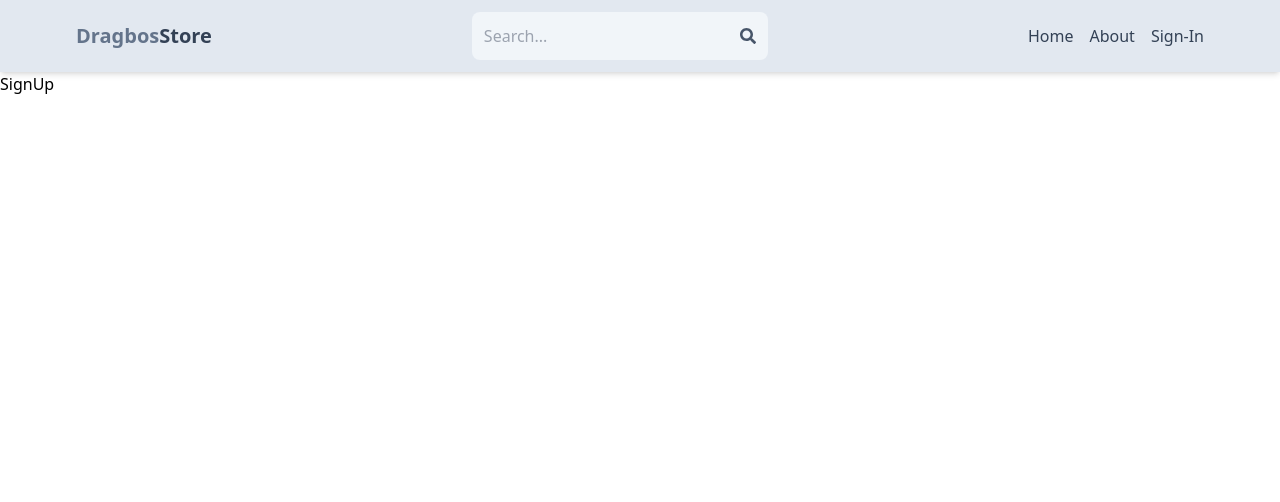
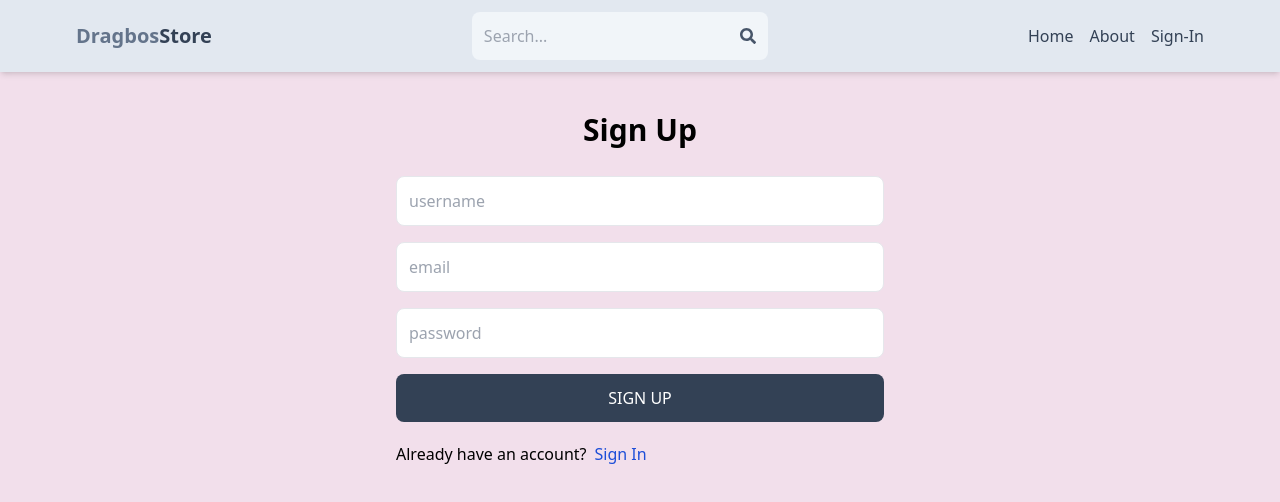
Before and after one commit to drakeRAGE/WebBookStore, a React (Vite) app in the folder book/: page /sign-up in a window 1280 px wide. Shown: the top 502 px of the page. Built offline with nearby package versions, Linux system fonts and the light colour scheme.

Commit message:
complete sign-up page ui

```diff
--- a/book/src/index.css
+++ b/book/src/index.css
@@ -1,3 +1,7 @@
 @tailwind base;
 @tailwind components;
 @tailwind utilities;
+
+body{
+    background-color: rgb(242, 223, 235);
+}
--- a/book/src/pages/SignUp.jsx
+++ b/book/src/pages/SignUp.jsx
@@ -1,7 +1,24 @@
-import React from 'react'
-
+import React  from 'react'
+import {Link} from 'react-router-dom'
 export default function SignUp() {
   return (
-    <div>SignUp</div>
+    <div className='p-3 max-w-lg mx-auto'>
+      <h1 className='text-3xl text-center font-semibold my-7'>Sign Up</h1>
+      <form className='flex flex-col gap-4'>
+        <input type="text" placeholder='username' className='border p-3 rounded-lg' id='username'/>
+        <input type="text" placeholder='email' className='border p-3 rounded-lg' id='email'/>
+        <input type="text" placeholder='password' className='border p-3 rounded-lg' id='password'/>
+
+        <button className='bg-slate-700 text-white p-3 rounded-lg uppercase hover:opacity-95 disabled:opacity-70'>Sign Up</button>
+      </form>
+
+      <div className='flex gap-2 mt-5'>
+        <p>Already have an account?</p>
+        <Link to={'/sign-in'}>
+          <span className='text-blue-700'>Sign In</span>
+        </Link>
+      </div>
+
+    </div>
   )
 }
--- a/book/src/pages/Signin.jsx
+++ b/book/src/pages/Signin.jsx
@@ -2,6 +2,6 @@
 
 export default function Signin() {
   return (
-    <div>Signin</div>
+    <div>Sign in</div>
   )
 }
```
Also changed, not shown: 1 other file (tests, documents, lock files or other folders).
